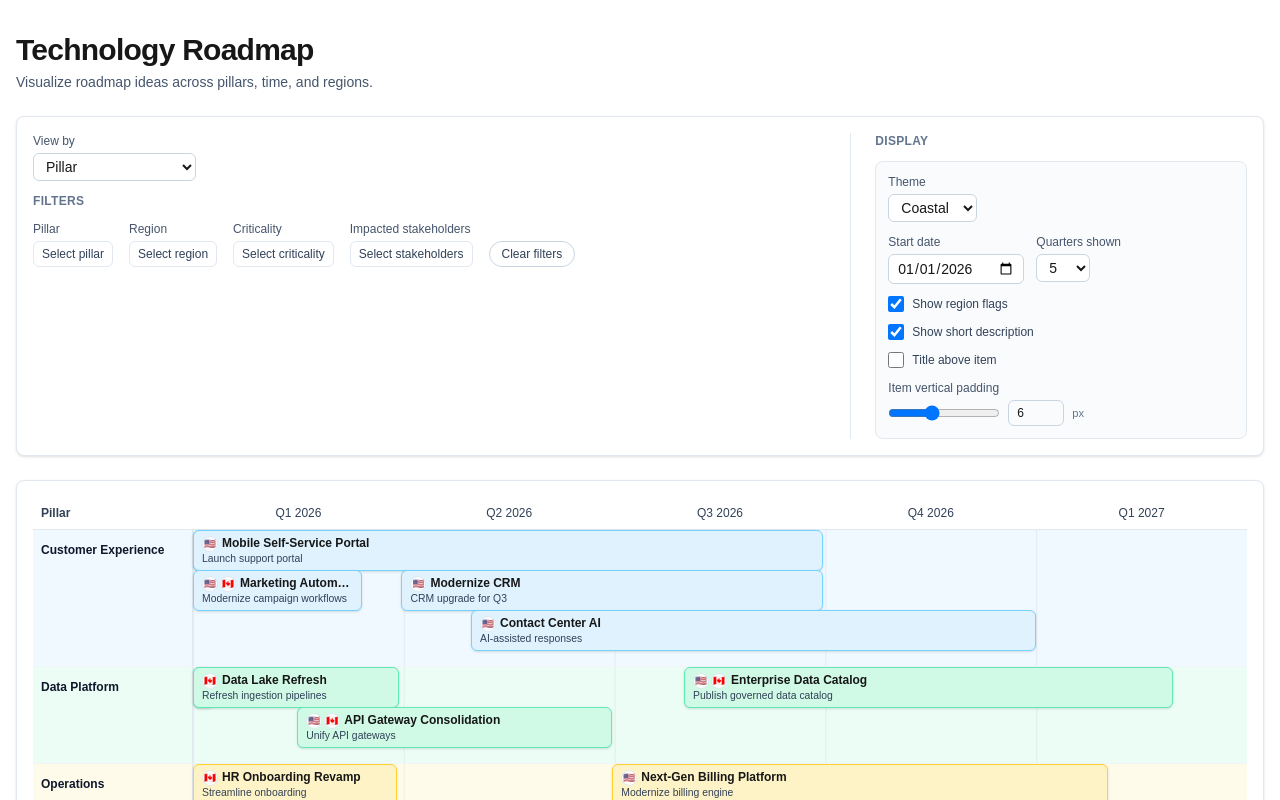
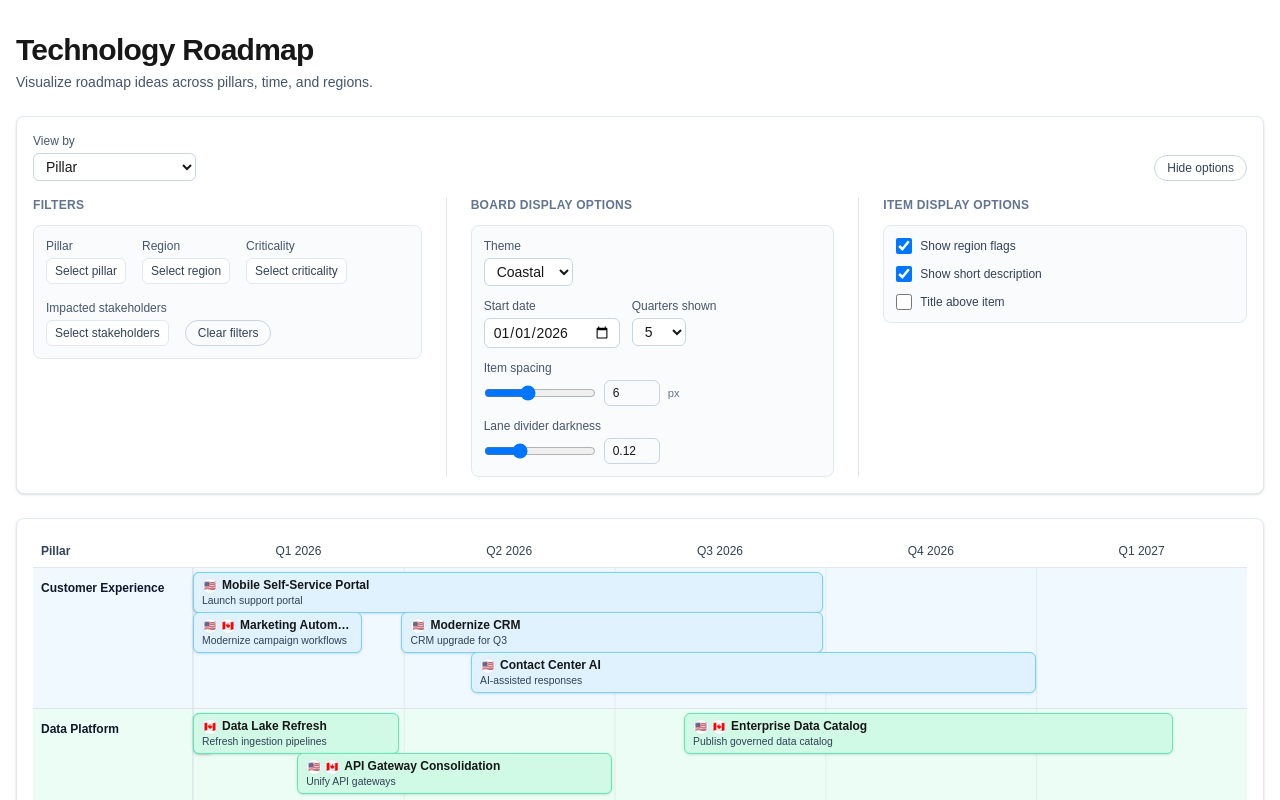
Before and after one commit to afalubi/roadmap-viewer, a Next.js app: page / in a window 1280 px wide. Shown: the top 800 px of the page. Built offline with nearby package versions, Linux system fonts and the light colour scheme.

Commit message:
feat: additional changes

```diff
--- a/src/app/page.tsx
+++ b/src/app/page.tsx
@@ -20,16 +20,24 @@ export default function HomePage() {
   const [selectedImpactedStakeholders, setSelectedImpactedStakeholders] =
     useState<string[]>([]);
   const [selectedGroupBy, setSelectedGroupBy] = useState<
-    'pillar' | 'stakeholder' | 'criticality'
+    'pillar' | 'stakeholder' | 'criticality' | 'region'
   >('pillar');
   const [displayOptions, setDisplayOptions] = useState({
     showRegionEmojis: true,
     showShortDescription: true,
     titleAbove: false,
     itemVerticalPadding: 6,
+    laneDividerOpacity: 0.12,
   });
   const [selectedTheme, setSelectedTheme] = useState<
-    'coastal' | 'orchard' | 'sunset'
+    | 'coastal'
+    | 'orchard'
+    | 'sunset'
+    | 'slate'
+    | 'sand'
+    | 'mist'
+    | 'mono'
+    | 'forest'
   >('coastal');
   const [startDate, setStartDate] = useState(() =>
     formatDateInput(getQuarterStartDate(new Date())),
--- a/src/components/roadmap/RoadmapFilters.tsx
+++ b/src/components/roadmap/RoadmapFilters.tsx
@@ -1,5 +1,6 @@
 'use client';
 
+import { useState } from 'react';
 import type React from 'react';
 import type { RoadmapItem } from '@/types/roadmap';
 import type { Region } from '@/lib/region';
@@ -15,22 +16,44 @@ interface Props {
   setSelectedCriticalities: (value: string[]) => void;
   selectedImpactedStakeholders: string[];
   setSelectedImpactedStakeholders: (value: string[]) => void;
-  selectedGroupBy: 'pillar' | 'stakeholder' | 'criticality';
-  setSelectedGroupBy: (value: 'pillar' | 'stakeholder' | 'criticality') => void;
+  selectedGroupBy: 'pillar' | 'stakeholder' | 'criticality' | 'region';
+  setSelectedGroupBy: (
+    value: 'pillar' | 'stakeholder' | 'criticality' | 'region',
+  ) => void;
   displayOptions: {
     showRegionEmojis: boolean;
     showShortDescription: boolean;
     titleAbove: boolean;
     itemVerticalPadding: number;
+    laneDividerOpacity: number;
   };
   setDisplayOptions: (value: {
     showRegionEmojis: boolean;
     showShortDescription: boolean;
     titleAbove: boolean;
     itemVerticalPadding: number;
+    laneDividerOpacity: number;
   }) => void;
-  selectedTheme: 'coastal' | 'orchard' | 'sunset';
-  setSelectedTheme: (value: 'coastal' | 'orchard' | 'sunset') => void;
+  selectedTheme:
+    | 'coastal'
+    | 'orchard'
+    | 'sunset'
+    | 'slate'
+    | 'sand'
+    | 'mist'
+    | 'mono'
+    | 'forest';
+  setSelectedTheme: (
+    value:
+      | 'coastal'
+      | 'orchard'
+      | 'sunset'
+      | 'slate'
+      | 'sand'
+      | 'mist'
+      | 'mono'
+      | 'forest',
+  ) => void;
   startDate: string;
   setStartDate: (value: string) => void;
   quartersToShow: number;
@@ -58,6 +81,7 @@ export function RoadmapFilters({
   quartersToShow,
   setQuartersToShow,
 }: Props) {
+  const [isCollapsed, setIsCollapsed] = useState(false);
   const pillars = Array.from(
     new Set(items.map((i) => i.pillar).filter(Boolean)),
   ).sort();
@@ -125,9 +149,8 @@ export function RoadmapFilters({
   );
 
   return (
-    <section className="bg-white border border-slate-200 rounded-lg p-4 shadow-sm">
-      <div className="grid gap-6 grid-cols-[minmax(0,2fr)_minmax(0,1fr)]">
-        <div className="space-y-3">
+    <section className="bg-white border border-slate-200 rounded-lg p-4 shadow-sm space-y-4">
+      <div className="flex flex-wrap items-end justify-between gap-3">
         <div className="space-y-1">
           <label className="block text-xs font-medium text-slate-600">
             View by
@@ -137,20 +160,36 @@ export function RoadmapFilters({
             value={selectedGroupBy}
             onChange={(e) =>
               setSelectedGroupBy(
-                  e.target.value as 'pillar' | 'stakeholder' | 'criticality',
+                e.target.value as
+                  | 'pillar'
+                  | 'stakeholder'
+                  | 'criticality'
+                  | 'region',
               )
             }
           >
             <option value="pillar">Pillar</option>
             <option value="stakeholder">Primary stakeholder</option>
             <option value="criticality">Criticality</option>
+            <option value="region">Region</option>
           </select>
         </div>
+        <button
+          type="button"
+          onClick={() => setIsCollapsed((prev) => !prev)}
+          className="text-xs px-3 py-1 rounded-full border border-slate-300 text-slate-700 hover:bg-slate-100"
+        >
+          {isCollapsed ? 'Show options' : 'Hide options'}
+        </button>
+      </div>
 
+      {isCollapsed ? null : (
+        <div className="grid gap-6 grid-cols-[minmax(0,1fr)_minmax(0,1fr)_minmax(0,1fr)]">
+        <div className="space-y-3">
           <div className="text-xs font-semibold uppercase tracking-wide text-slate-500">
             Filters
           </div>
-          <div className="flex flex-wrap gap-4 items-start">
+          <div className="flex flex-wrap gap-4 items-start rounded-lg bg-slate-50/70 p-3 border border-slate-200">
             {renderCheckboxDropdown(
               'Pillar',
               pillars,
@@ -195,7 +234,7 @@ export function RoadmapFilters({
 
         <div className="space-y-3 border-l border-slate-200 pl-6">
           <div className="text-xs font-semibold uppercase tracking-wide text-slate-500">
-            Display
+            Board display options
           </div>
           <div className="space-y-3 rounded-lg bg-slate-50/70 p-3 border border-slate-200">
             <div>
@@ -207,13 +246,26 @@ export function RoadmapFilters({
                 value={selectedTheme}
                 onChange={(e) =>
                   setSelectedTheme(
-                    e.target.value as 'coastal' | 'orchard' | 'sunset',
+                    e.target.value as
+                      | 'coastal'
+                      | 'orchard'
+                      | 'sunset'
+                      | 'slate'
+                      | 'sand'
+                      | 'mist'
+                      | 'mono'
+                      | 'forest',
                   )
                 }
               >
                 <option value="coastal">Coastal</option>
                 <option value="orchard">Orchard</option>
                 <option value="sunset">Sunset</option>
+                <option value="slate">Slate</option>
+                <option value="sand">Sand</option>
+                <option value="mist">Mist</option>
+                <option value="mono">Mono</option>
+                <option value="forest">Forest</option>
               </select>
             </div>
             <div className="flex flex-wrap gap-3">
@@ -248,6 +300,85 @@ export function RoadmapFilters({
                 </select>
               </div>
             </div>
+            <div>
+              <label className="block text-xs font-medium text-slate-600 mb-1">
+                Item spacing
+              </label>
+              <div className="flex items-center gap-2">
+                <input
+                  type="range"
+                  min={0}
+                  max={16}
+                  step={1}
+                  value={displayOptions.itemVerticalPadding}
+                  onChange={(e) =>
+                    setDisplayOptions({
+                      ...displayOptions,
+                      itemVerticalPadding: Number(e.target.value),
+                    })
+                  }
+                  className="w-28"
+                />
+                <input
+                  type="number"
+                  min={0}
+                  max={16}
+                  step={1}
+                  value={displayOptions.itemVerticalPadding}
+                  onChange={(e) =>
+                    setDisplayOptions({
+                      ...displayOptions,
+                      itemVerticalPadding: Number(e.target.value),
+                    })
+                  }
+                  className="w-14 rounded-md border border-slate-300 px-2 py-1 text-xs"
+                />
+                <span className="text-[0.7rem] text-slate-500">px</span>
+              </div>
+            </div>
+            <div>
+              <label className="block text-xs font-medium text-slate-600 mb-1">
+                Lane divider darkness
+              </label>
+              <div className="flex items-center gap-2">
+                <input
+                  type="range"
+                  min={0}
+                  max={0.4}
+                  step={0.02}
+                  value={displayOptions.laneDividerOpacity}
+                  onChange={(e) =>
+                    setDisplayOptions({
+                      ...displayOptions,
+                      laneDividerOpacity: Number(e.target.value),
+                    })
+                  }
+                  className="w-28"
+                />
+                <input
+                  type="number"
+                  min={0}
+                  max={0.4}
+                  step={0.02}
+                  value={displayOptions.laneDividerOpacity}
+                  onChange={(e) =>
+                    setDisplayOptions({
+                      ...displayOptions,
+                      laneDividerOpacity: Number(e.target.value),
+                    })
+                  }
+                  className="w-14 rounded-md border border-slate-300 px-2 py-1 text-xs"
+                />
+              </div>
+            </div>
+          </div>
+        </div>
+
+        <div className="space-y-3 border-l border-slate-200 pl-6">
+          <div className="text-xs font-semibold uppercase tracking-wide text-slate-500">
+            Item display options
+          </div>
+          <div className="space-y-3 rounded-lg bg-slate-50/70 p-3 border border-slate-200">
             <label className="flex items-center gap-2 text-xs text-slate-700">
               <input
                 type="checkbox"
@@ -290,45 +421,10 @@ export function RoadmapFilters({
               />
               Title above item
             </label>
-            <div>
-              <label className="block text-xs font-medium text-slate-600 mb-1">
-                Item vertical padding
-              </label>
-              <div className="flex items-center gap-2">
-                <input
-                  type="range"
-                  min={0}
-                  max={16}
-                  step={1}
-                  value={displayOptions.itemVerticalPadding}
-                  onChange={(e) =>
-                    setDisplayOptions({
-                      ...displayOptions,
-                      itemVerticalPadding: Number(e.target.value),
-                    })
-                  }
-                  className="w-28"
-                />
-                <input
-                  type="number"
-                  min={0}
-                  max={16}
-                  step={1}
-                  value={displayOptions.itemVerticalPadding}
-                  onChange={(e) =>
-                    setDisplayOptions({
-                      ...displayOptions,
-                      itemVerticalPadding: Number(e.target.value),
-                    })
-                  }
-                  className="w-14 rounded-md border border-slate-300 px-2 py-1 text-xs"
-                />
-                <span className="text-[0.7rem] text-slate-500">px</span>
           </div>
         </div>
       </div>
-        </div>
-      </div>
+      )}
     </section>
   );
 }
--- a/src/components/roadmap/RoadmapSwimlane.tsx
+++ b/src/components/roadmap/RoadmapSwimlane.tsx
@@ -22,7 +22,15 @@ interface Props {
     titleAbove: boolean;
     itemVerticalPadding: number;
   };
-  theme: 'coastal' | 'orchard' | 'sunset';
+  theme:
+    | 'coastal'
+    | 'orchard'
+    | 'sunset'
+    | 'slate'
+    | 'sand'
+    | 'mist'
+    | 'mono'
+    | 'forest';
   laneIndex: number;
 }
 
@@ -48,6 +56,7 @@ export function RoadmapSwimlane({
   const lanePaddingTop = displayOptions.titleAbove ? 20 : 8;
   const lanePaddingX = 8;
   const lanePaddingBottom = 8;
+  const firstItemOffset = 4;
   const rowHeight = displayOptions.showShortDescription ? 34 : 24;
   const labelHeight = displayOptions.titleAbove ? 12 : 0;
   const rowGap = displayOptions.itemVerticalPadding;
@@ -60,8 +69,9 @@ export function RoadmapSwimlane({
     positionedItems.maxRow >= 0
       ? lanePaddingTop +
         lanePaddingBottom +
+        firstItemOffset +
         (positionedItems.maxRow + 1) * laneRowHeight
-      : lanePaddingTop + lanePaddingBottom + rowHeight;
+      : lanePaddingTop + lanePaddingBottom + firstItemOffset + rowHeight;
 
   return (
     <div
@@ -111,7 +121,7 @@ export function RoadmapSwimlane({
               </span>
             ) : null;
 
-            const itemTop = row * laneRowHeight;
+            const itemTop = firstItemOffset + row * laneRowHeight;
 
             return (
               <div
--- a/src/components/roadmap/RoadmapTimeline.tsx
+++ b/src/components/roadmap/RoadmapTimeline.tsx
@@ -9,22 +9,35 @@ import { RoadmapItemDetailDialog } from './RoadmapItemDetailDialog';
 
 interface Props {
   items: RoadmapItem[];
-  groupBy: 'pillar' | 'stakeholder' | 'criticality';
+  groupBy: 'pillar' | 'stakeholder' | 'criticality' | 'region';
   displayOptions: {
     showRegionEmojis: boolean;
     showShortDescription: boolean;
     titleAbove: boolean;
     itemVerticalPadding: number;
+    laneDividerOpacity: number;
   };
-  theme: 'coastal' | 'orchard' | 'sunset';
+  theme:
+    | 'coastal'
+    | 'orchard'
+    | 'sunset'
+    | 'slate'
+    | 'sand'
+    | 'mist'
+    | 'mono'
+    | 'forest';
   startDate: string;
   quartersToShow: number;
 }
 
-const GROUP_LABELS: Record<'pillar' | 'stakeholder' | 'criticality', string> = {
+const GROUP_LABELS: Record<
+  'pillar' | 'stakeholder' | 'criticality' | 'region',
+  string
+> = {
   pillar: 'Pillar',
   stakeholder: 'Primary stakeholder',
   criticality: 'Criticality',
+  region: 'Region',
 };
 
 function getGroupKey(item: RoadmapItem, groupBy: Props['groupBy']): string {
@@ -33,6 +46,9 @@ function getGroupKey(item: RoadmapItem, groupBy: Props['groupBy']): string {
   }
   if (groupBy === 'criticality') {
     return item.criticality || '';
+  }
+  if (groupBy === 'region') {
+    return item.region || '';
   }
   return item.pillar || '';
 }
@@ -82,8 +98,11 @@ export function RoadmapTimeline({
           </div>
 
           <div
-            className="divide-y divide-slate-100"
-            style={{ ['--quarter-count' as string]: quarters.length }}
+            className="divide-y divide-[color:var(--lane-divider)]"
+            style={{
+              ['--quarter-count' as string]: quarters.length,
+              ['--lane-divider' as string]: `rgba(15, 23, 42, ${displayOptions.laneDividerOpacity})`,
+            }}
           >
             {pillars.map((pillar, index) => (
               <RoadmapSwimlane
--- a/src/lib/color.ts
+++ b/src/lib/color.ts
@@ -1,4 +1,12 @@
-export type ColorTheme = 'coastal' | 'orchard' | 'sunset';
+export type ColorTheme =
+  | 'coastal'
+  | 'orchard'
+  | 'sunset'
+  | 'slate'
+  | 'sand'
+  | 'mist'
+  | 'mono'
+  | 'forest';
 
 const PALETTES: Record<
   ColorTheme,
@@ -67,6 +75,111 @@ const PALETTES: Record<
       'bg-purple-50',
     ],
   },
+  slate: {
+    item: [
+      'bg-slate-100 hover:bg-slate-200 border-slate-300',
+      'bg-gray-100 hover:bg-gray-200 border-gray-300',
+      'bg-zinc-100 hover:bg-zinc-200 border-zinc-300',
+      'bg-stone-100 hover:bg-stone-200 border-stone-300',
+      'bg-neutral-100 hover:bg-neutral-200 border-neutral-300',
+    ],
+    lane: [
+      'bg-slate-50',
+      'bg-gray-50',
+      'bg-zinc-50',
+      'bg-stone-50',
+      'bg-neutral-50',
+      'bg-slate-100/60',
+      'bg-gray-100/60',
+      'bg-zinc-100/60',
+      'bg-stone-100/60',
+      'bg-neutral-100/60',
+    ],
+  },
+  sand: {
+    item: [
+      'bg-amber-50 hover:bg-amber-100 border-amber-200',
+      'bg-orange-50 hover:bg-orange-100 border-orange-200',
+      'bg-yellow-50 hover:bg-yellow-100 border-yellow-200',
+      'bg-stone-100 hover:bg-stone-200 border-stone-300',
+      'bg-rose-50 hover:bg-rose-100 border-rose-200',
+    ],
+    lane: [
+      'bg-amber-50',
+      'bg-orange-50',
+      'bg-yellow-50',
+      'bg-stone-50',
+      'bg-rose-50',
+      'bg-amber-100/60',
+      'bg-orange-100/60',
+      'bg-yellow-100/60',
+      'bg-stone-100/60',
+      'bg-rose-100/60',
+    ],
+  },
+  mist: {
+    item: [
+      'bg-sky-50 hover:bg-sky-100 border-sky-200',
+      'bg-cyan-50 hover:bg-cyan-100 border-cyan-200',
+      'bg-indigo-50 hover:bg-indigo-100 border-indigo-200',
+      'bg-blue-50 hover:bg-blue-100 border-blue-200',
+      'bg-violet-50 hover:bg-violet-100 border-violet-200',
+    ],
+    lane: [
+      'bg-sky-50',
+      'bg-cyan-50',
+      'bg-indigo-50',
+      'bg-blue-50',
+      'bg-violet-50',
+      'bg-sky-100/60',
+      'bg-cyan-100/60',
+      'bg-indigo-100/60',
+      'bg-blue-100/60',
+      'bg-violet-100/60',
+    ],
+  },
+  mono: {
+    item: [
+      'bg-slate-50 hover:bg-slate-100 border-slate-200',
+      'bg-slate-100 hover:bg-slate-200 border-slate-300',
+      'bg-gray-50 hover:bg-gray-100 border-gray-200',
+      'bg-gray-100 hover:bg-gray-200 border-gray-300',
+      'bg-zinc-50 hover:bg-zinc-100 border-zinc-200',
+    ],
+    lane: [
+      'bg-slate-50',
+      'bg-slate-100/50',
+      'bg-gray-50',
+      'bg-gray-100/50',
+      'bg-zinc-50',
+      'bg-zinc-100/50',
+      'bg-stone-50',
+      'bg-stone-100/50',
+      'bg-neutral-50',
+      'bg-neutral-100/50',
+    ],
+  },
+  forest: {
+    item: [
+      'bg-emerald-100 hover:bg-emerald-200 border-emerald-300',
+      'bg-teal-100 hover:bg-teal-200 border-teal-300',
+      'bg-lime-100 hover:bg-lime-200 border-lime-300',
+      'bg-green-100 hover:bg-green-200 border-green-300',
+      'bg-cyan-100 hover:bg-cyan-200 border-cyan-300',
+    ],
+    lane: [
+      'bg-emerald-50',
+      'bg-teal-50',
+      'bg-lime-50',
+      'bg-green-50',
+      'bg-cyan-50',
+      'bg-emerald-100/60',
+      'bg-teal-100/60',
+      'bg-lime-100/60',
+      'bg-green-100/60',
+      'bg-cyan-100/60',
+    ],
+  },
 };
 
 export function getItemClassesByIndex(
```
Lines whose indentation alone changed are shown as unchanged.
